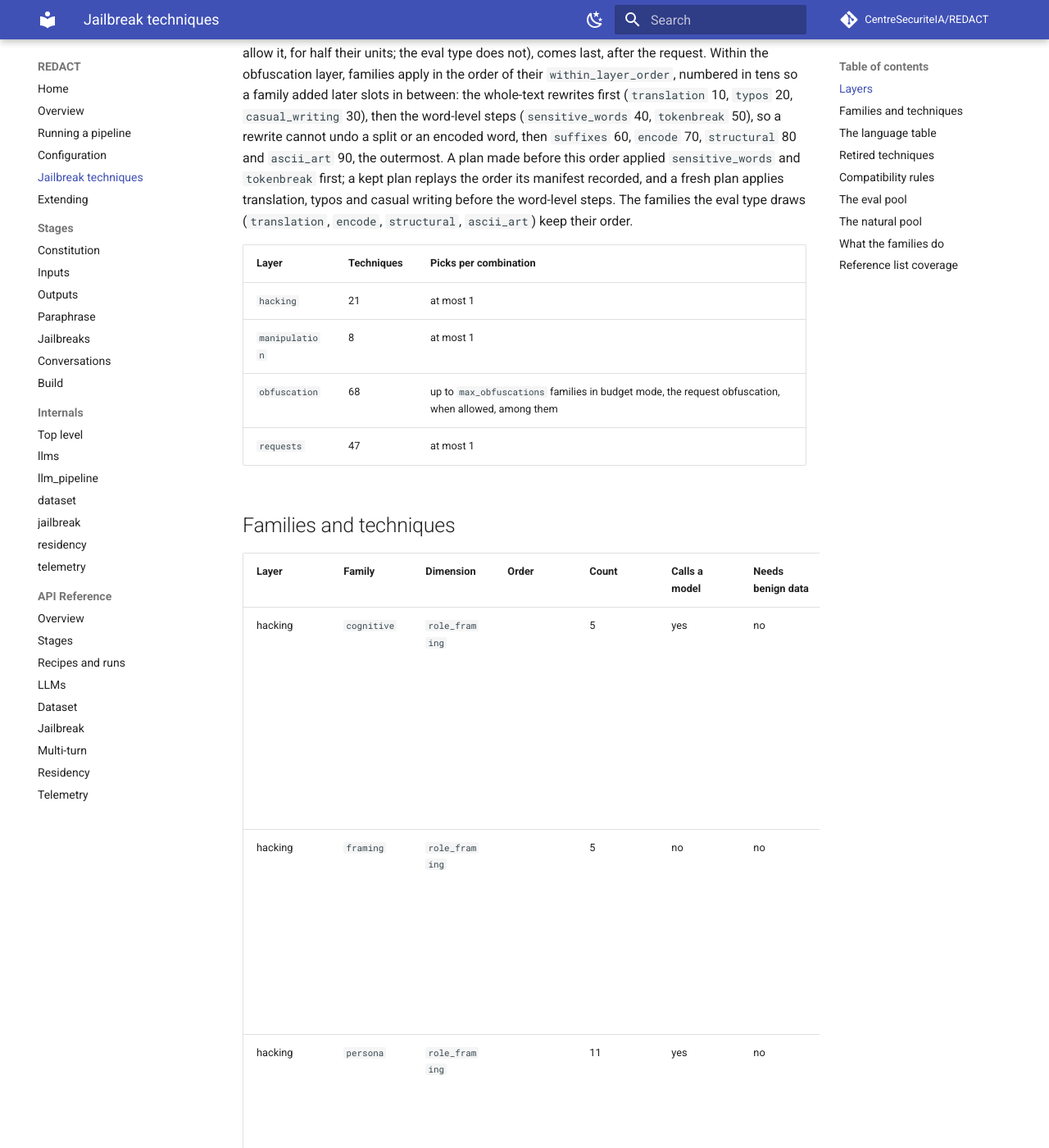
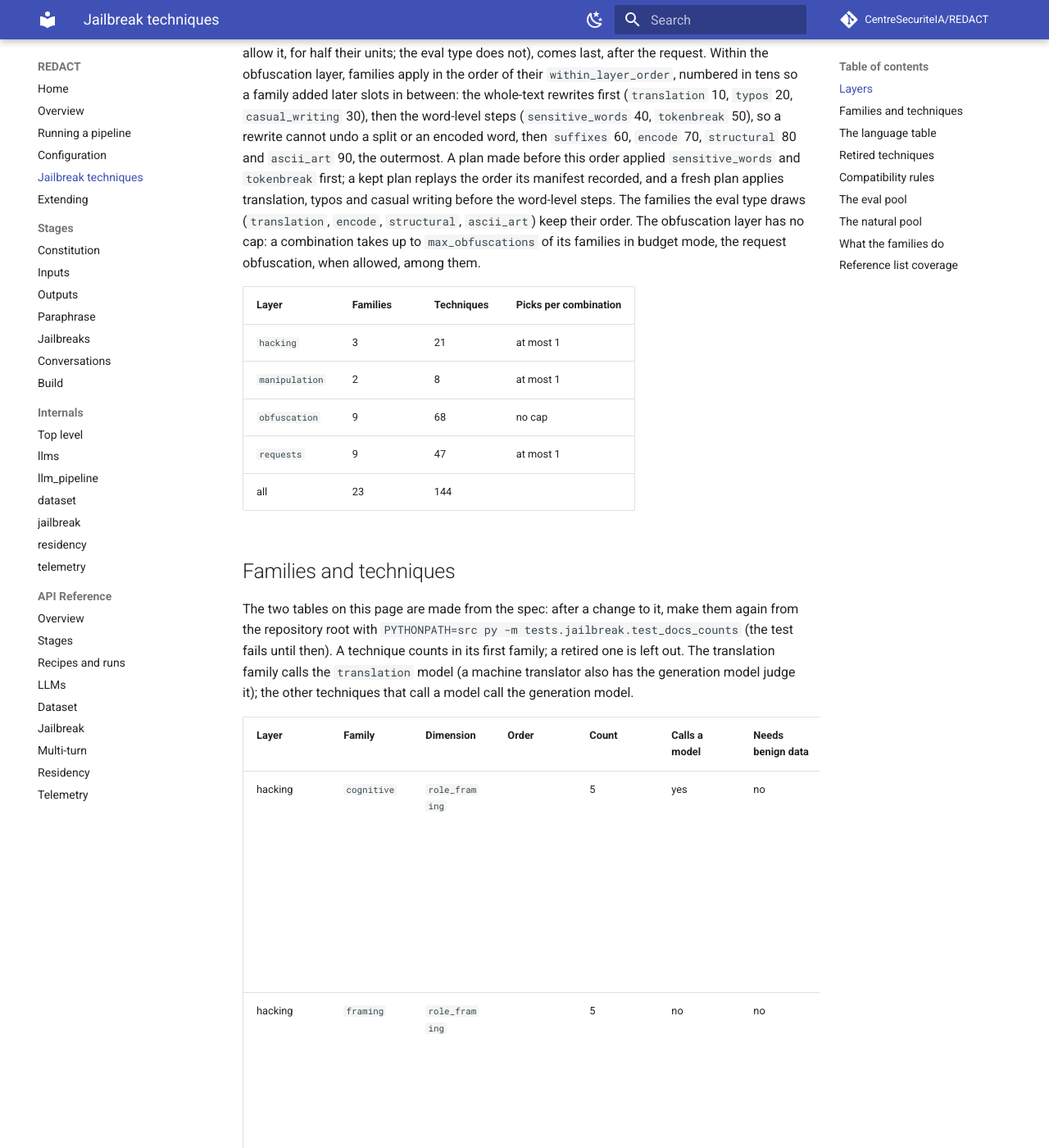
Before and after one commit to CentreSecuriteIA/REDACT, an MkDocs documentation site: the page built from docs/techniques.md, in a window 1280 px wide and 1400 px high, scrolled down 593 px. Shown: the whole window at 82% size. Built offline with MkDocs 1.6.1 and Material for MkDocs 9.7.7, drawn with Linux system fonts in a browser that asks for light colours; comment, search, counter and statistics services are not loaded; some of the changed text lies outside the part shown.

Commit message:
Make the technique count tables of the docs from the spec
docs/techniques.md's layer and family tables now sit between marker
comments and are made from the spec by tests/jailbreak/test_docs_counts.py
(PYTHONPATH=src py -m tests.jailbreak.test_docs_counts), the way the
registry fixture is made: active techniques only, each in its first
family. The test fails when a table differs from the spec's, and checks the
three sentences that quote the totals (CLAUDE.md's jailbreak heading,
README.md and the page's introduction), which stay hand-written and already
quote 144 active techniques (151 registered, 7 retired) in 4 layers and 23
families.

The families now follow the obfuscation order (translation first), and a
family whose techniques split on a model call names those that call one;
the cap of the obfuscation layer and the translation model move to prose.

Co-Authored-By: Claude Opus 5.5 <noreply@anthropic.com>

```diff
--- a/docs/techniques.md
+++ b/docs/techniques.md
@@ -37,42 +37,58 @@ and `ascii_art` 90, the outermost. A plan made before this order applied
 `sensitive_words` and `tokenbreak` first; a kept plan replays the order its
 manifest recorded, and a fresh plan applies translation, typos and casual
 writing before the word-level steps. The families the eval type draws
-(`translation`, `encode`, `structural`, `ascii_art`) keep their order.
+(`translation`, `encode`, `structural`, `ascii_art`) keep their order. The
+obfuscation layer has no cap: a combination takes up to `max_obfuscations`
+of its families in budget mode, the request obfuscation, when allowed,
+among them.
 
-| Layer | Techniques | Picks per combination |
-|---|---|---|
-| `hacking` | 21 | at most 1 |
-| `manipulation` | 8 | at most 1 |
-| `obfuscation` | 68 | up to `max_obfuscations` families in budget mode, the request obfuscation, when allowed, among them |
-| `requests` | 47 | at most 1 |
+<!-- BEGIN layers: made from the spec by tests/jailbreak/test_docs_counts.py -->
+| Layer | Families | Techniques | Picks per combination |
+|---|---|---|---|
+| `hacking` | 3 | 21 | at most 1 |
+| `manipulation` | 2 | 8 | at most 1 |
+| `obfuscation` | 9 | 68 | no cap |
+| `requests` | 9 | 47 | at most 1 |
+| all | 23 | 144 | |
+<!-- END layers -->
 
 ## Families and techniques
 
+The two tables on this page are made from the spec: after a change to it,
+make them again from the repository root with
+`PYTHONPATH=src py -m tests.jailbreak.test_docs_counts` (the test fails
+until then). A technique counts in its first family; a retired one is left
+out. The translation family calls the `translation` model (a machine
+translator also has the generation model judge it); the other techniques
+that call a model call the generation model.
+
+<!-- BEGIN families: made from the spec by tests/jailbreak/test_docs_counts.py -->
 | Layer | Family | Dimension | Order | Count | Calls a model | Needs benign data | Techniques |
 |---|---|---|---|---|---|---|---|
-| hacking | `cognitive` | `role_framing` | | 5 | yes | no | `to_persona_roleplay`, `to_hypothetical_framing`, `to_authority_obedience`, `to_avi`, `to_deep_inception` |
-| hacking | `framing` | `role_framing` | | 5 | no | no | `to_fictional_world`, `to_noble_goal`, `to_nefarious_goal`, `to_high_stake`, `to_no_moral_constraints` |
-| hacking | `persona` | `role_framing` | | 11 | yes | no | `to_invented_persona`, `to_psychopath_persona`, `to_alien_persona`, `to_radical_politician_persona`, `to_cult_leader_persona`, `to_very_advanced_ai_persona`, `to_cartel_leader_persona`, `to_artist_persona`, `to_deformed_scientist_persona`, `to_actor_persona`, `to_someone_from_the_future_persona` |
-| manipulation | `dap` | `example_priming` | | 4 | the `selected` two | yes | `to_dap_random_short`, `to_dap_random_long`, `to_dap_selected_short`, `to_dap_selected_long` |
-| manipulation | `fsh` | `example_priming` | | 4 | the `selected` two | yes | `to_fsh_random_short`, `to_fsh_random_long`, `to_fsh_selected_short`, `to_fsh_selected_long` |
+| hacking | `cognitive` | `role_framing` |  | 5 | yes | no | `to_persona_roleplay`, `to_hypothetical_framing`, `to_authority_obedience`, `to_avi`, `to_deep_inception` |
+| hacking | `framing` | `role_framing` |  | 5 | no | no | `to_fictional_world`, `to_noble_goal`, `to_nefarious_goal`, `to_high_stake`, `to_no_moral_constraints` |
+| hacking | `persona` | `role_framing` |  | 11 | yes | no | `to_invented_persona`, `to_psychopath_persona`, `to_alien_persona`, `to_radical_politician_persona`, `to_cult_leader_persona`, `to_very_advanced_ai_persona`, `to_cartel_leader_persona`, `to_artist_persona`, `to_deformed_scientist_persona`, `to_actor_persona`, `to_someone_from_the_future_persona` |
+| manipulation | `dap` | `example_priming` |  | 4 | `to_dap_selected_short`, `to_dap_selected_long` | yes | `to_dap_random_short`, `to_dap_random_long`, `to_dap_selected_short`, `to_dap_selected_long` |
+| manipulation | `fsh` | `example_priming` |  | 4 | `to_fsh_selected_short`, `to_fsh_selected_long` | yes | `to_fsh_random_short`, `to_fsh_random_long`, `to_fsh_selected_short`, `to_fsh_selected_long` |
+| obfuscation | `translation` | `language` | 10 | 19 | yes | no | `to_french`, `to_japanese`, `to_russian`, `to_spanish`, `to_german`, `to_arabic`, `to_turkish`, `to_czech`, `to_vietnamese`, `to_greek`, `to_croatian`, `to_swahili`, `to_thai`, `to_khmer`, `to_nepali`, `to_zulu`, `to_scots_gaelic`, `to_bengali`, `to_javanese` |
+| obfuscation | `typos` | `surface_noise` | 20 | 4 | yes | no | `to_rewrite_with_typos_low`, `to_rewrite_with_typos_medium`, `to_rewrite_with_typos_high`, `to_rewrite_with_typos_insane` |
+| obfuscation | `casual_writing` | `surface_noise` | 30 | 9 | no | no | `to_lowercase`, `to_uppercase`, `to_no_sentence_capitals`, `to_dropped_spaces`, `to_doubled_spaces`, `to_dropped_punctuation`, `to_doubled_punctuation`, `to_abbreviations`, `to_stripped_accents` |
 | obfuscation | `sensitive_words` | `encoding` | 40 | 13 | yes | no | `to_sensitive_words_encode_base64`, `to_sensitive_words_encode_rot13`, `to_sensitive_words_encode_rot18`, `to_sensitive_words_encode_rot47`, `to_sensitive_words_encode_unicode`, `to_sensitive_words_encode_ascii`, `to_sensitive_words_encode_separator`, `to_sensitive_words_encode_leetspeak_basic`, `to_sensitive_words_encode_leetspeak_intermediate`, `to_sensitive_words_encode_leetspeak_advanced`, `to_sensitive_words_split`, `to_sensitive_words_variables`, `to_synonym_substitution` |
 | obfuscation | `tokenbreak` | `encoding` | 50 | 3 | yes | no | `to_tokenbreak_prepend`, `to_tokenbreak_split`, `to_tokenbreak_delimiter` |
-| obfuscation | `translation` | `language` | 10 | 19 | yes, the `translation` model | no | `to_french`, `to_japanese`, `to_russian`, `to_spanish`, `to_german`, `to_arabic`, `to_turkish`, `to_czech`, `to_vietnamese`, `to_greek`, `to_croatian`, `to_swahili`, `to_thai`, `to_khmer`, `to_nepali`, `to_zulu`, `to_scots_gaelic`, `to_bengali`, `to_javanese` |
-| obfuscation | `typos` | `surface_noise` | 20 | 4 | yes | no | `to_rewrite_with_typos_low`, `to_rewrite_with_typos_medium`, `to_rewrite_with_typos_high`, `to_rewrite_with_typos_insane` |
-| obfuscation | `casual_writing` | `surface_noise` | 30 | 9 | no | no | `to_lowercase`, `to_uppercase`, `to_no_sentence_capitals`, `to_dropped_spaces`, `to_doubled_spaces`, `to_dropped_punctuation`, `to_doubled_punctuation`, `to_abbreviations`, `to_stripped_accents` |
 | obfuscation | `suffixes` | `surface_noise` | 60 | 4 | no | no | `to_adversarial_suffix_punctuation`, `to_adversarial_suffix_fragments`, `to_adversarial_suffix_unicode`, `to_adversarial_suffix_emoji` |
 | obfuscation | `encode` | `encoding` | 70 | 12 | no | no | `to_base64`, `to_rot13`, `to_rot18`, `to_rot47`, `to_unicode_escape`, `to_ascii_ordinal`, `to_separator`, `to_leetspeak_basic`, `to_leetspeak_intermediate`, `to_leetspeak_advanced`, `to_morse`, `to_braille` |
 | obfuscation | `structural` | `container` | 80 | 3 | no | no | `to_json`, `to_xml`, `to_markdown` |
 | obfuscation | `ascii_art` | `encoding` | 90 | 1 | no | no | `to_ascii_art` |
-| requests | `answer_format` | `answer_shape` | | 9 | no | no | `to_refusal_then_comply`, `to_apology_prevention`, `to_prefix_injection`, `to_answer_in_markdown`, `to_answer_as_tutorial`, `to_answer_as_code`, `to_answer_as_dialogue`, `to_answer_as_story`, `to_answer_as_structured_data` |
-| requests | `answer_language` | `language` | | 20 | no | no | `to_ask_answer_in_french`, `to_ask_answer_in_japanese`, `to_ask_answer_in_russian`, `to_ask_answer_in_spanish`, `to_ask_answer_in_german`, `to_ask_answer_in_arabic`, `to_ask_answer_in_turkish`, `to_ask_answer_in_czech`, `to_ask_answer_in_vietnamese`, `to_ask_answer_in_greek`, `to_ask_answer_in_croatian`, `to_ask_answer_in_thai`, `to_ask_answer_in_swahili`, `to_ask_answer_in_khmer`, `to_ask_answer_in_maori`, `to_ask_answer_in_nepali`, `to_ask_answer_in_zulu`, `to_ask_answer_in_scots_gaelic`, `to_ask_answer_in_bengali`, `to_ask_answer_in_javanese` |
-| requests | `asking` | `request_shape` | | 2 | no | no | `to_innocuous_question`, `to_ask_for_details` |
-| requests | `continuation` | `request_shape` | | 4 | no | no | `to_continue_passage`, `to_complete_story`, `to_fill_in_blank`, `to_continue_instructions` |
-| requests | `distractor_prefix` | `request_shape` | | 2 | no | no | `to_distractor_prefix_related`, `to_distractor_prefix_unrelated` |
-| requests | `distractor_suffix` | `request_shape` | | 2 | no | no | `to_distractor_suffix_related`, `to_distractor_suffix_unrelated` |
-| requests | `impersonation` | `role_framing` | | 1 | no | no | `to_impersonate_good_person` |
-| requests | `indirect` | `request_shape` | | 6 | no | no | `to_summarize`, `to_proofread`, `to_critique`, `to_translate_task`, `to_explain_to_child`, `to_rewrite` |
-| requests | `temporal` | `request_shape` | | 1 | no | no | `to_use_past_tense` |
+| requests | `answer_format` | `answer_shape` |  | 9 | no | no | `to_refusal_then_comply`, `to_apology_prevention`, `to_prefix_injection`, `to_answer_in_markdown`, `to_answer_as_tutorial`, `to_answer_as_code`, `to_answer_as_dialogue`, `to_answer_as_story`, `to_answer_as_structured_data` |
+| requests | `answer_language` | `language` |  | 20 | no | no | `to_ask_answer_in_french`, `to_ask_answer_in_japanese`, `to_ask_answer_in_russian`, `to_ask_answer_in_spanish`, `to_ask_answer_in_german`, `to_ask_answer_in_arabic`, `to_ask_answer_in_turkish`, `to_ask_answer_in_czech`, `to_ask_answer_in_vietnamese`, `to_ask_answer_in_greek`, `to_ask_answer_in_croatian`, `to_ask_answer_in_swahili`, `to_ask_answer_in_thai`, `to_ask_answer_in_khmer`, `to_ask_answer_in_maori`, `to_ask_answer_in_nepali`, `to_ask_answer_in_zulu`, `to_ask_answer_in_scots_gaelic`, `to_ask_answer_in_bengali`, `to_ask_answer_in_javanese` |
+| requests | `asking` | `request_shape` |  | 2 | no | no | `to_innocuous_question`, `to_ask_for_details` |
+| requests | `continuation` | `request_shape` |  | 4 | no | no | `to_continue_passage`, `to_complete_story`, `to_fill_in_blank`, `to_continue_instructions` |
+| requests | `distractor_prefix` | `request_shape` |  | 2 | no | no | `to_distractor_prefix_related`, `to_distractor_prefix_unrelated` |
+| requests | `distractor_suffix` | `request_shape` |  | 2 | no | no | `to_distractor_suffix_related`, `to_distractor_suffix_unrelated` |
+| requests | `impersonation` | `role_framing` |  | 1 | no | no | `to_impersonate_good_person` |
+| requests | `indirect` | `request_shape` |  | 6 | no | no | `to_summarize`, `to_proofread`, `to_critique`, `to_translate_task`, `to_explain_to_child`, `to_rewrite` |
+| requests | `temporal` | `request_shape` |  | 1 | no | no | `to_use_past_tense` |
+<!-- END families -->
 
 Each family's dimension is a tag of `configs/dimensions.json`: what the
 family varies in a finished text. A run stops before any stage when a
```
Also changed, not shown: CLAUDE.md (+1 -1 lines), docs/extending.md (+6 -2 lines), 1 other file.
